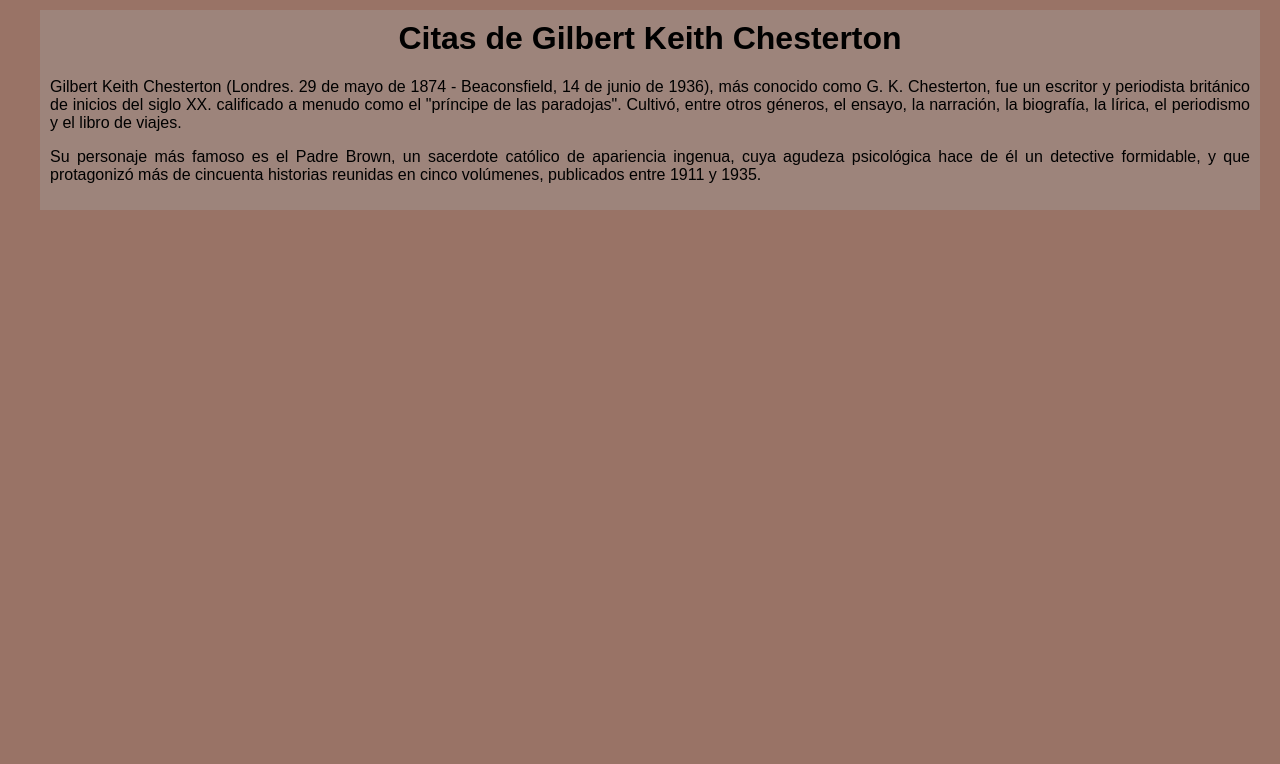
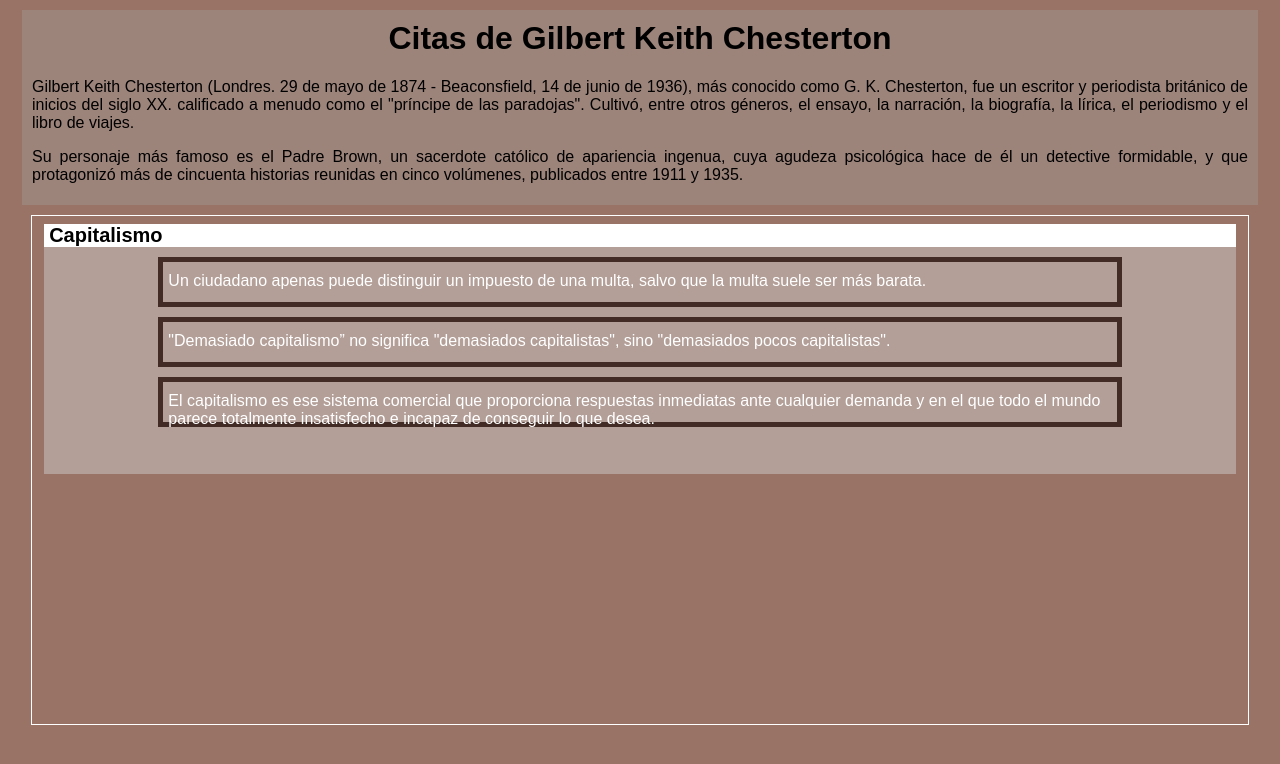
Before and after one commit to DavidColchero/dcv_lm1819, a PHP site: page /index02.html in a window 1280 px wide. Shown: the top 764 px of the page. Run offline with PHP 8.4, Linux system fonts and the light colour scheme.

Commit message:
Inicio ejercicio capas 2

```diff
--- a/Ejercicio04/estilos02.css
+++ b/Ejercicio04/estilos02.css
@@ -1,17 +1,26 @@
+* {
+    font-family: Arial, Helvetica, sans-serif;
+}
+
 body {
     background-color: #997366;
     margin: 0px;
-    padding-left: 40px;
-    padding-right: 40px;
-    padding-top: 10px;
+    margin-top: 10px;
+}
+
+div#introduccion p {
+    text-align: justify;
 }
 
 #introduccion {
     background-color: #9D847B;
-    width: 100%;
+    width: 95%;
     height: 20%;
+    margin-bottom: 10px;
     padding: 10px;
-    font-family: Arial, Helvetica, sans-serif;
+    padding-bottom: 5px;
+    margin: 0px auto;
+    margin-bottom: 10px;
 }
 
 #titulo {
@@ -19,6 +28,42 @@ body {
     text-align: center;
 }
 
-#bio {
-    text-align: justify;
+#marco {
+    border: 1px solid white;
+    width: 95%;
+    height: 500px;
+    margin: 0px auto;
+    padding-top: 8px;
 }
+
+#capitalismo {
+    background-color: #b39f98;
+    width: 98%;
+    height: 250px;
+    margin: 0px auto;
+    padding: 0px;
+}
+
+#div_capitalismo {
+    background-color: white;
+}
+
+div#capitalismo div h1 {
+    margin: 0px;
+    margin-left: 5px;
+    font-size: 20px;
+}
+
+#parrafos {
+    border: 5px solid #422b24;
+    width: 80%;
+    height: 40px;
+    margin: 0px auto;
+    margin-top: 10px;
+    color: white;
+}
+
+#parrafos p {
+    margin: 10px;
+    margin-left: 5px;
+}
--- a/Ejercicio04/index02.html
+++ b/Ejercicio04/index02.html
@@ -10,9 +10,16 @@
 <body>
     <div id="introduccion">
         <h1 id="titulo">Citas de Gilbert Keith Chesterton</h1>
-        <p id="bio">Gilbert Keith Chesterton (Londres. 29 de mayo de 1874 - Beaconsfield, 14 de junio de 1936), más conocido como G. K. Chesterton, fue un escritor y periodista británico de inicios del siglo XX. calificado a menudo como el "príncipe de las paradojas". Cultivó, entre otros géneros, el ensayo, la narración, la biografía, la lírica, el periodismo y el libro de viajes.</p>
-        <p id="bio">Su personaje más famoso es el Padre Brown, un sacerdote católico de apariencia ingenua, cuya agudeza psicológica hace de él un detective formidable, y que protagonizó más de cincuenta historias reunidas en cinco volúmenes, publicados entre 1911 y 1935.</p>
-
+        <p>Gilbert Keith Chesterton (Londres. 29 de mayo de 1874 - Beaconsfield, 14 de junio de 1936), más conocido como G. K. Chesterton, fue un escritor y periodista británico de inicios del siglo XX. calificado a menudo como el "príncipe de las paradojas". Cultivó, entre otros géneros, el ensayo, la narración, la biografía, la lírica, el periodismo y el libro de viajes.</p>
+        <p>Su personaje más famoso es el Padre Brown, un sacerdote católico de apariencia ingenua, cuya agudeza psicológica hace de él un detective formidable, y que protagonizó más de cincuenta historias reunidas en cinco volúmenes, publicados entre 1911 y 1935.</p>
+    </div>
+    <div id="marco">
+        <div id="capitalismo">
+            <div id="div_capitalismo"><h1>Capitalismo</h1></div>
+            <div id="parrafos"><p>Un ciudadano apenas puede distinguir un impuesto de una multa, salvo que la multa suele ser más barata.</p></div>
+            <div id="parrafos"><p>"Demasiado capitalismo” no significa "demasiados capitalistas", sino "demasiados pocos capitalistas".</p></div>
+            <div id="parrafos"><p>El capitalismo es ese sistema comercial que proporciona respuestas inmediatas ante cualquier demanda y en el que todo el mundo parece totalmente insatisfecho e incapaz de conseguir lo que desea.</p></div>
+        </div>
     </div>
 
 </body>
```
